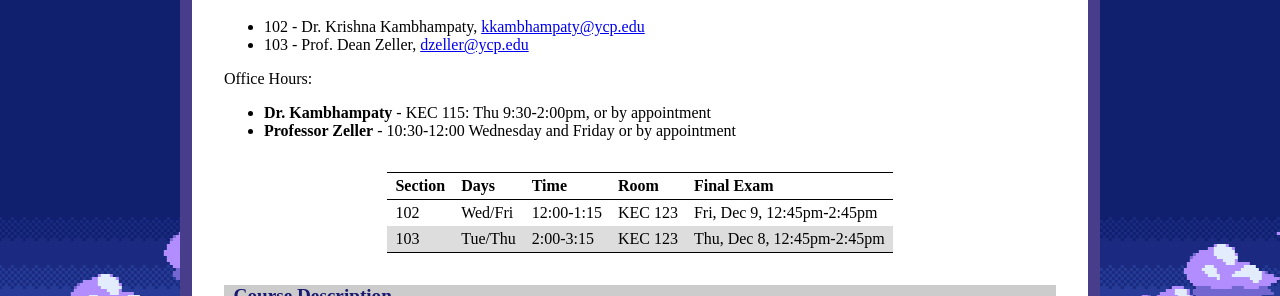
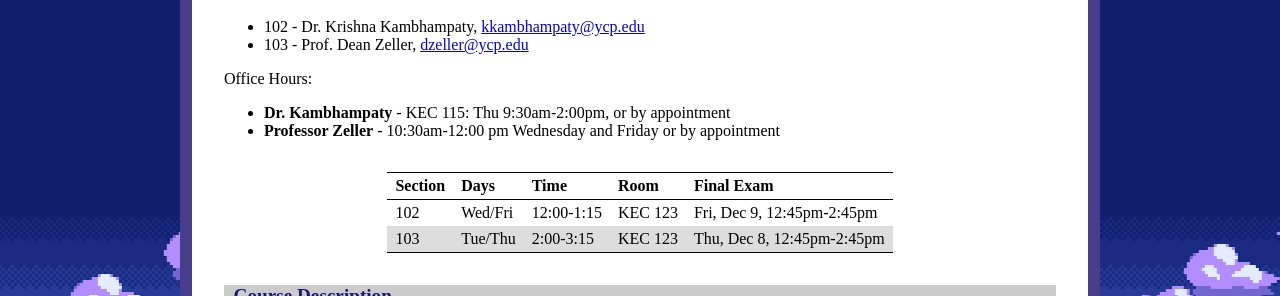
Before and after one commit to ycpcs/cs201-fall2022, a Jekyll site: the page built from syllabus.md, in a window 1280 px wide and 900 px high. Shown: the part 227-523 px from the top of the window. Built offline with Jekyll 4.4.1, drawn with Linux system fonts in a browser that asks for light colours.

Commit message:
updated Dean's office hours

```diff
--- a/syllabus.md
+++ b/syllabus.md
@@ -15,8 +15,8 @@ Instructors:
 
 
 Office Hours:
-- **Dr. Kambhampaty** - KEC 115: Thu 9:30-2:00pm, or by appointment
-- **Professor Zeller** - 10:30-12:00 Wednesday and Friday or by appointment
+- **Dr. Kambhampaty** - KEC 115: Thu 9:30am-2:00pm, or by appointment
+- **Professor Zeller** - 10:30am-12:00 pm Wednesday and Friday or by appointment
 
 
  Section  | Days      |  Time       | Room    | Final Exam
```
